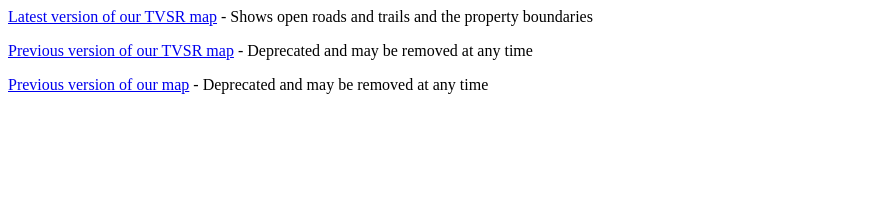
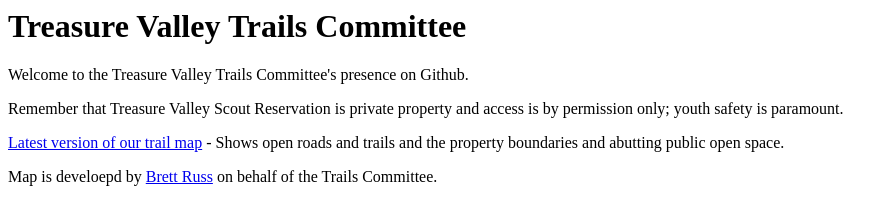
Before and after one commit to tvsr-gis/tvsr-gis.github.io, a plain HTML site: page index.html in a window 1280 px wide. Shown: the whole page, without its empty margins (0-893 px from the left). Drawn offline with Linux system fonts and the light colour scheme.

Commit message:
delete deprecated maps and update home page text.

```diff
--- a/index.html
+++ b/index.html
@@ -1,3 +1,15 @@
-<p><a href="tvsr_trail_map.pdf">Latest version of our TVSR map</a> - Shows open roads and trails and the property boundaries</p>
-<p><a href="tvsr_map_open_roads_trails.pdf">Previous version of our TVSR map</a> - Deprecated and may be removed at any time</p>
-<p><a href="tvsr_map_open_roads_trails_old_portrait.pdf">Previous version of our map</a> - Deprecated and may be removed at any time</p>
+<h1>Treasure Valley Trails Committee</h1>
+<div>
+  <p>
+    Welcome to the Treasure Valley Trails Committee's presence on Github.
+  </p>
+  <p>
+    Remember that Treasure Valley Scout Reservation is private property and access is by permission only; youth safety is paramount.
+  </p>
+  <p>
+    <a href="tvsr_trail_map.pdf">Latest version of our trail map</a> - Shows open roads and trails and the property boundaries and abutting public open space.
+  </p>
+  <p>
+    Map is develoepd by <a href="mailto:bruss@alum.wpi.edu">Brett Russ</a> on behalf of the Trails Committee.
+  </p>
+</div>
```
Also changed, not shown: 3 other files.
